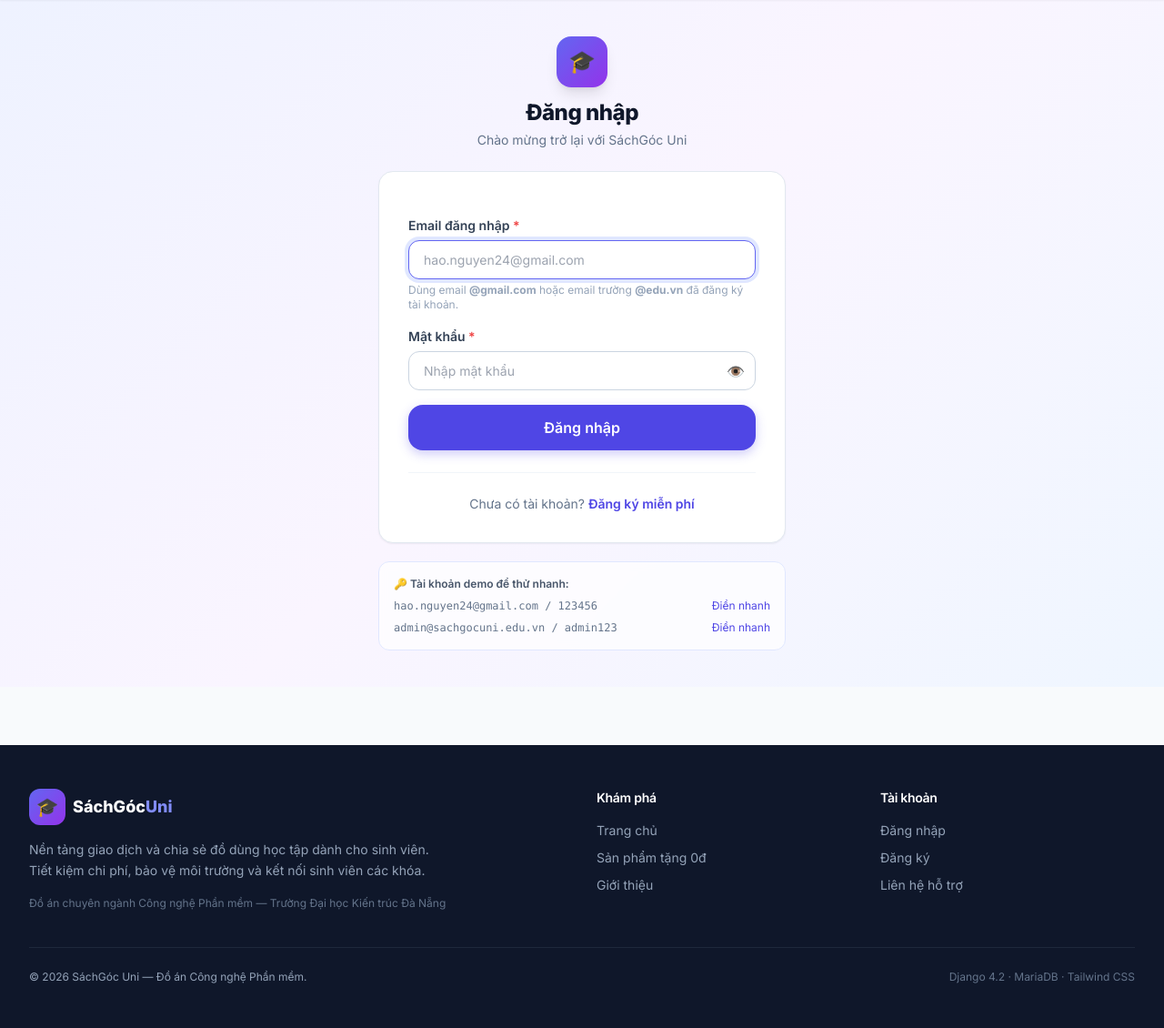
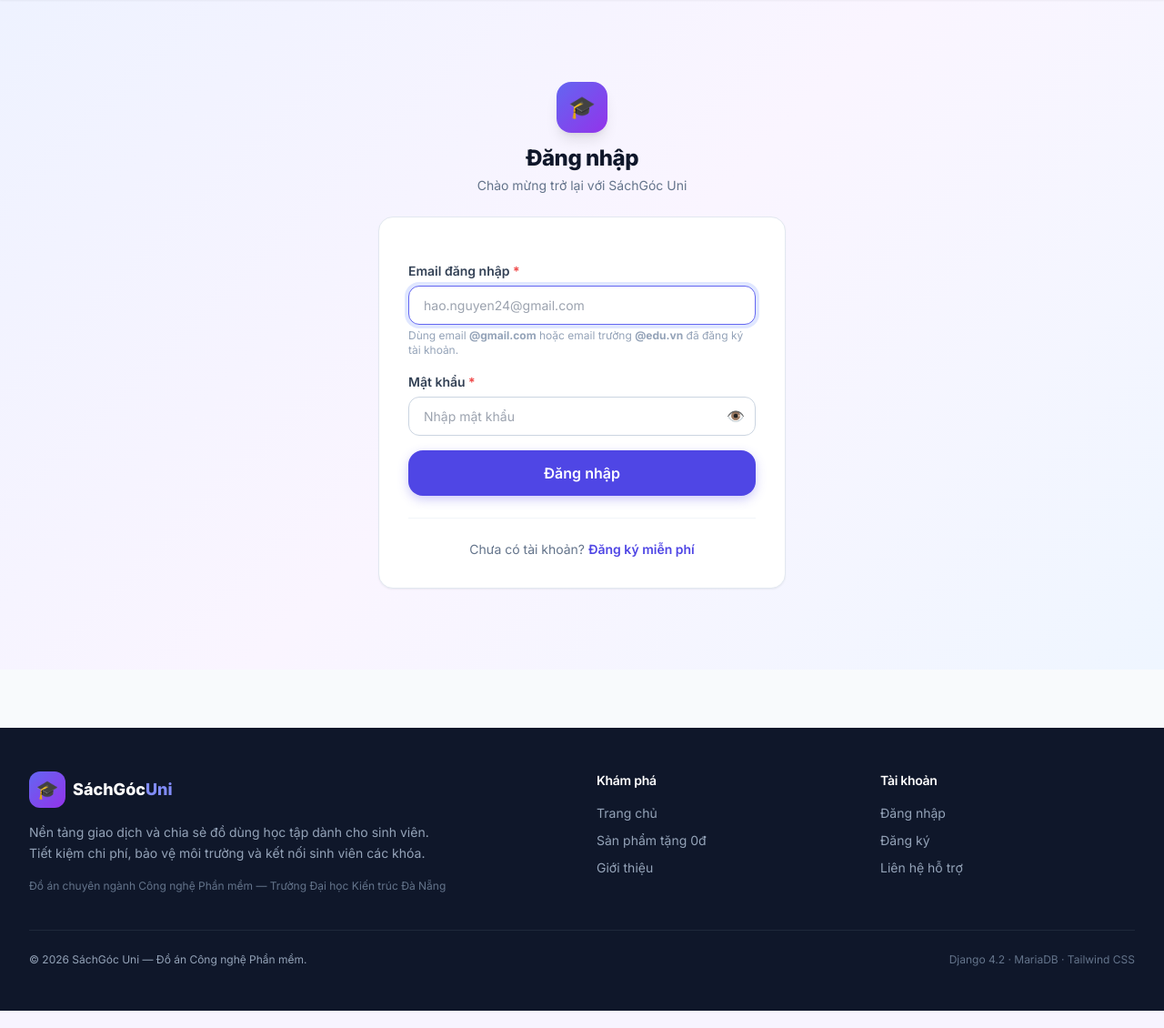
Before and after one commit to 24CT1-NGUYENVANHAO/congnghephanmen, a Django app: page /dang-nhap/ in a window 1280 px wide. Shown: the part 65-1195 px from the top of the page at 91% size. Run offline with Django 5.2, Linux system fonts and the light colour scheme.

Commit message:
feat: thêm mã VietQR vào trang đặt mua, bỏ khối tài khoản demo, 142 test

```diff
--- a/templates/registration/login.html
+++ b/templates/registration/login.html
@@ -60,29 +60,6 @@
                 <a href="{% url 'register' %}" class="text-indigo-600 font-semibold hover:underline">Đăng ký miễn phí</a>
             </p>
         </div>
-
-        <!-- Tài khoản demo -->
-        <div class="mt-5 p-4 rounded-xl bg-white/70 border border-indigo-100 backdrop-blur-sm">
-            <p class="text-xs font-semibold text-slate-600 mb-2">🔑 Tài khoản demo để thử nhanh:</p>
-            <div class="space-y-2 text-xs text-slate-500">
-                <div class="flex items-center justify-between gap-2">
-                    <span class="font-mono">hao.nguyen24@gmail.com / 123456</span>
-                    <button type="button" class="text-indigo-600 hover:underline font-sans shrink-0"
-                            onclick="document.getElementById('id_username').value='hao.nguyen24@gmail.com';
-                                     document.getElementById('id_password').value='123456';">
-                        Điền nhanh
-                    </button>
-                </div>
-                <div class="flex items-center justify-between gap-2">
-                    <span class="font-mono">admin@sachgocuni.edu.vn / admin123</span>
-                    <button type="button" class="text-indigo-600 hover:underline font-sans shrink-0"
-                            onclick="document.getElementById('id_username').value='admin@sachgocuni.edu.vn';
-                                     document.getElementById('id_password').value='admin123';">
-                        Điền nhanh
-                    </button>
-                </div>
-            </div>
-        </div>
     </div>
 </div>
 {% endblock %}
```
Also changed, not shown: app_main/tests.py (+15 -1 lines), templates/app_main/buy_post.html (+29 -0 lines), README.md, static/img/qr.jpg (added).
